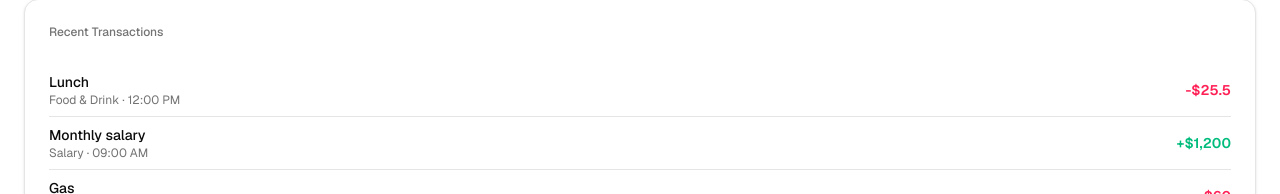
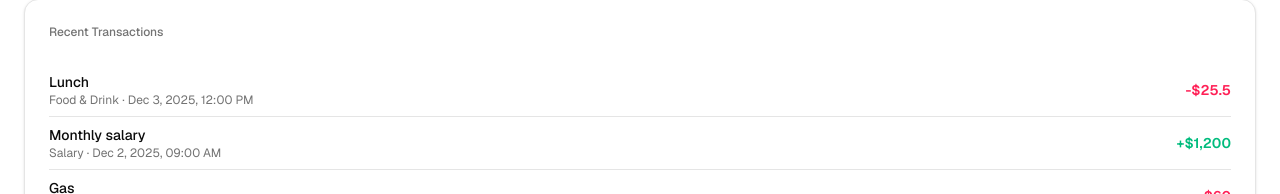
Before and after one commit to dinhcongdat866/money-tracking-react-web, a Next.js app: page /dashboard in a window 1280 px wide. Shown: the part 606-800 px from the top of the page. Built offline with nearby package versions, Linux system fonts and the light colour scheme.

Commit message:
Refactor TransactionListItem

```diff
--- a/src/app/api/mock/transactions/mock-data.ts
+++ b/src/app/api/mock/transactions/mock-data.ts
@@ -13,7 +13,7 @@ export const MOCK_TRANSACTIONS: TransactionItem[] = [
     amount: 25.5,
     type: "expense",
     category: { id: "1", name: "Food & Drink" },
-    date: "2025-12-02T12:00:00.000Z",
+    date: "2025-12-03T12:00:00.000Z",
     note: "Lunch",
   },
   {
@@ -21,7 +21,7 @@ export const MOCK_TRANSACTIONS: TransactionItem[] = [
     amount: 1200,
     type: "income",
     category: { id: "2", name: "Salary" },
-    date: "2025-12-03T09:00:00.000Z",
+    date: "2025-12-02T09:00:00.000Z",
     note: "Monthly salary",
   },
   {
--- a/src/app/layout.tsx
+++ b/src/app/layout.tsx
@@ -15,8 +15,8 @@ const geistMono = Geist_Mono({
 });
 
 export const metadata: Metadata = {
-  title: "Create Next App",
-  description: "Generated by create next app",
+  title: "Money Tracker",
+  description: "Money Tracker is a simple money tracking app that allows you to track your income and expenses.",
 };
 
 export default function RootLayout({
--- a/src/features/dashboard/components/recent-transactions-table.tsx
+++ b/src/features/dashboard/components/recent-transactions-table.tsx
@@ -27,7 +27,11 @@ export default function RecentTransactionsTable() {
         ) : (
           <div className="divide-y divide-border">
             {data.map((tx) => (
-              <TransactionListItem key={tx.id} transaction={tx} />
+              <TransactionListItem
+                key={tx.id}
+                transaction={tx}
+                showFullDateTime
+              />
             ))}
           </div>
         )}
--- a/src/features/transactions/components/TransactionListItem.tsx
+++ b/src/features/transactions/components/TransactionListItem.tsx
@@ -4,10 +4,27 @@ import type { TransactionItem } from "../types";
 
 type TransactionListItemProps = {
   transaction: TransactionItem;
+  showFullDateTime?: boolean;
 };
 
-export function TransactionListItem({ transaction }: TransactionListItemProps) {
+export function TransactionListItem({
+  transaction,
+  showFullDateTime = false,
+}: TransactionListItemProps) {
   const date = new Date(transaction.date);
+
+  const dateTimeDisplay = showFullDateTime
+    ? date.toLocaleString("en-US", {
+        month: "short",
+        day: "numeric",
+        year: "numeric",
+        hour: "2-digit",
+        minute: "2-digit",
+      })
+    : date.toLocaleTimeString("en-US", {
+        hour: "2-digit",
+        minute: "2-digit",
+      });
 
   return (
     <Link
@@ -19,11 +36,7 @@ export function TransactionListItem({ transaction }: TransactionListItemProps) {
           {transaction.note || transaction.category.name}
         </p>
         <p className="text-xs text-muted-foreground">
-          {transaction.category.name} ·{" "}
-          {date.toLocaleTimeString("en-US", {
-            hour: "2-digit",
-            minute: "2-digit",
-          })}
+          {transaction.category.name} · {dateTimeDisplay}
         </p>
       </div>
       <span
```
